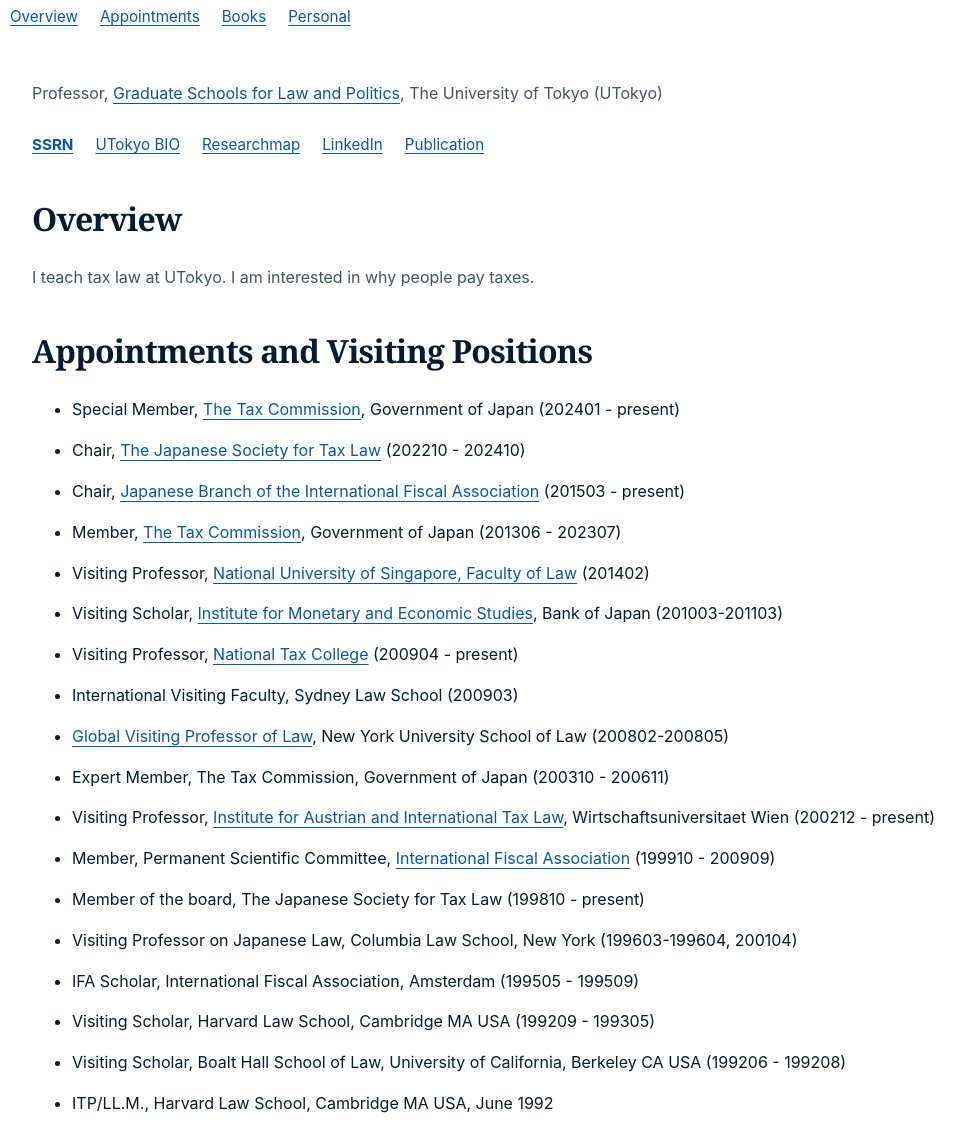
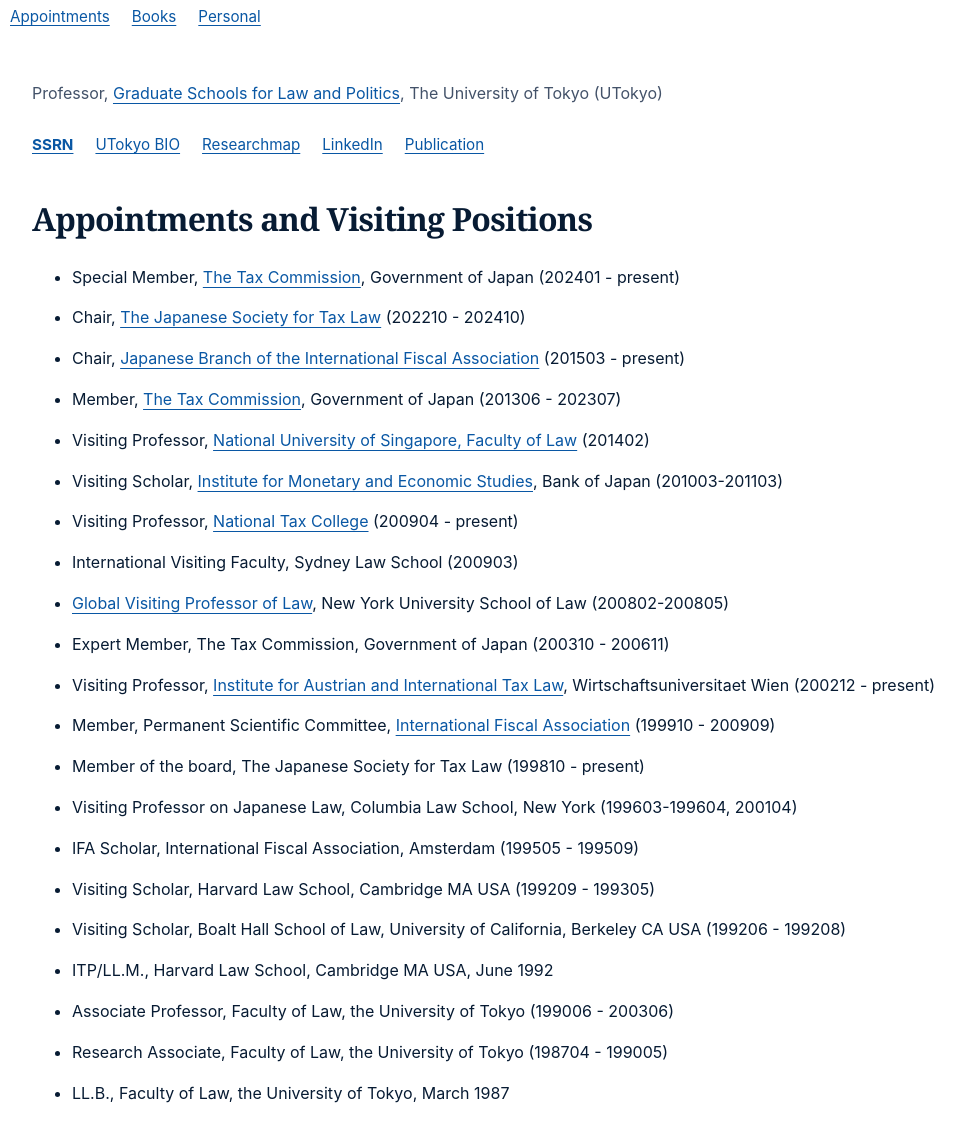
Before and after one commit to yomasui/yomasui.github.io, a plain HTML site: page en/bio/index.html in a window 1280 px wide. Shown: the part 937-2058 px from the top of the page, without its empty margins (150-1115 px from the left). Drawn offline with Linux system fonts and the light colour scheme.

Commit message:
Remove Overview section and its navigation link from English biography

```diff
--- a/en/bio/index.html
+++ b/en/bio/index.html
@@ -43,17 +43,13 @@
 </ol>
 <p><a class="all-link" href="https://www.u-tokyo.ac.jp/focus/ja/people/people003329.html" rel="noopener noreferrer" target="_blank"><span>UTokyo Researcher Profile</span><span aria-hidden="true">↗</span></a></p>
 <a class="all-link" href="#details"><span>Full biography</span><span aria-hidden="true">→</span></a>
-</div></section><section class="wrap archive-content archive-block" id="details"><h2><span>Detailed biography</span></h2><nav aria-label="Page sections" class="archive-nav"><a href="#overview">Overview</a><a href="#appointments">Appointments</a><a href="/en/publications/">Books</a><a href="#personal">Personal</a></nav><div class="archive-detail" lang="en"><p>Professor, <a href="https://www.j.u-tokyo.ac.jp/en/course.html">Graduate Schools for Law and Politics</a>, The University of Tokyo (UTokyo)</p><div class="archive-nav">
+</div></section><section class="wrap archive-content archive-block" id="details"><h2><span>Detailed biography</span></h2><nav aria-label="Page sections" class="archive-nav"><a href="#appointments">Appointments</a><a href="/en/publications/">Books</a><a href="#personal">Personal</a></nav><div class="archive-detail" lang="en"><p>Professor, <a href="https://www.j.u-tokyo.ac.jp/en/course.html">Graduate Schools for Law and Politics</a>, The University of Tokyo (UTokyo)</p><div class="archive-nav">
 <a href="https://papers.ssrn.com/sol3/cf_dev/AbsByAuth.cfm?per_id=89416" rel="noopener noreferrer" target="_blank"><strong>SSRN</strong></a>
 <a href="https://www.u-tokyo.ac.jp/focus/en/people/people003329.html" rel="noopener noreferrer" target="_blank">UTokyo BIO</a>
 <a href="https://researchmap.jp/read0061063/?lang=en" rel="noopener noreferrer" target="_blank">Researchmap</a>
 <a href="https://jp.linkedin.com/in/yoshihiro-masui-6a44462b" rel="noopener noreferrer" target="_blank">LinkedIn</a>
 <a href="/en/publications/">Publication</a>
-</div><section id="overview">
-<h2>Overview</h2>
-<p>I teach tax law at UTokyo. I am interested in why people pay taxes.</p>
-</section>
-<section id="appointments">
+</div><section id="appointments">
 <h2>Appointments and Visiting Positions</h2>
 <ul>
 <li>Special Member, <a href="https://www.cao.go.jp/zei-cho/index.html" rel="noopener noreferrer" target="_blank">The Tax Commission</a>, Government of Japan (202401 - present)</li>
```
